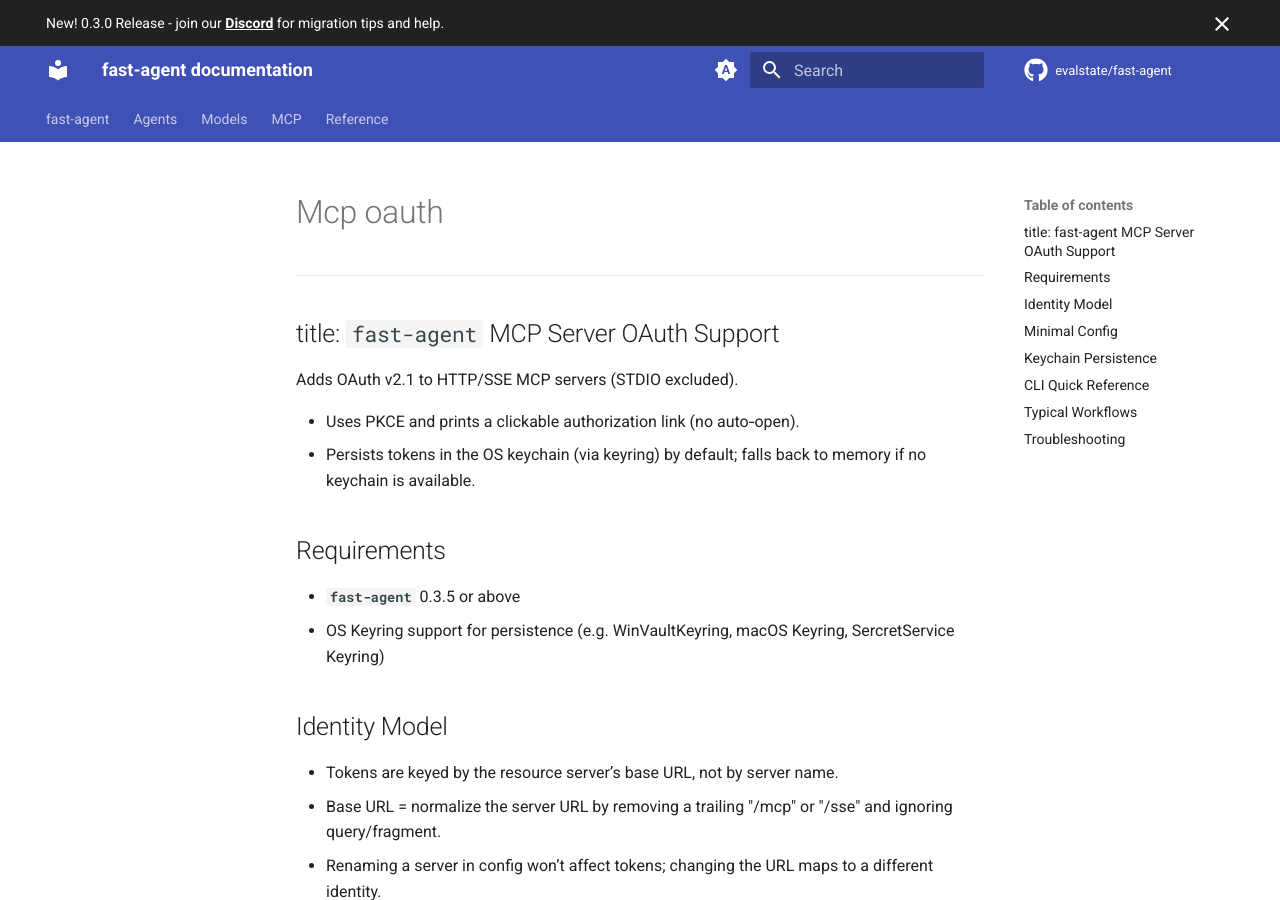
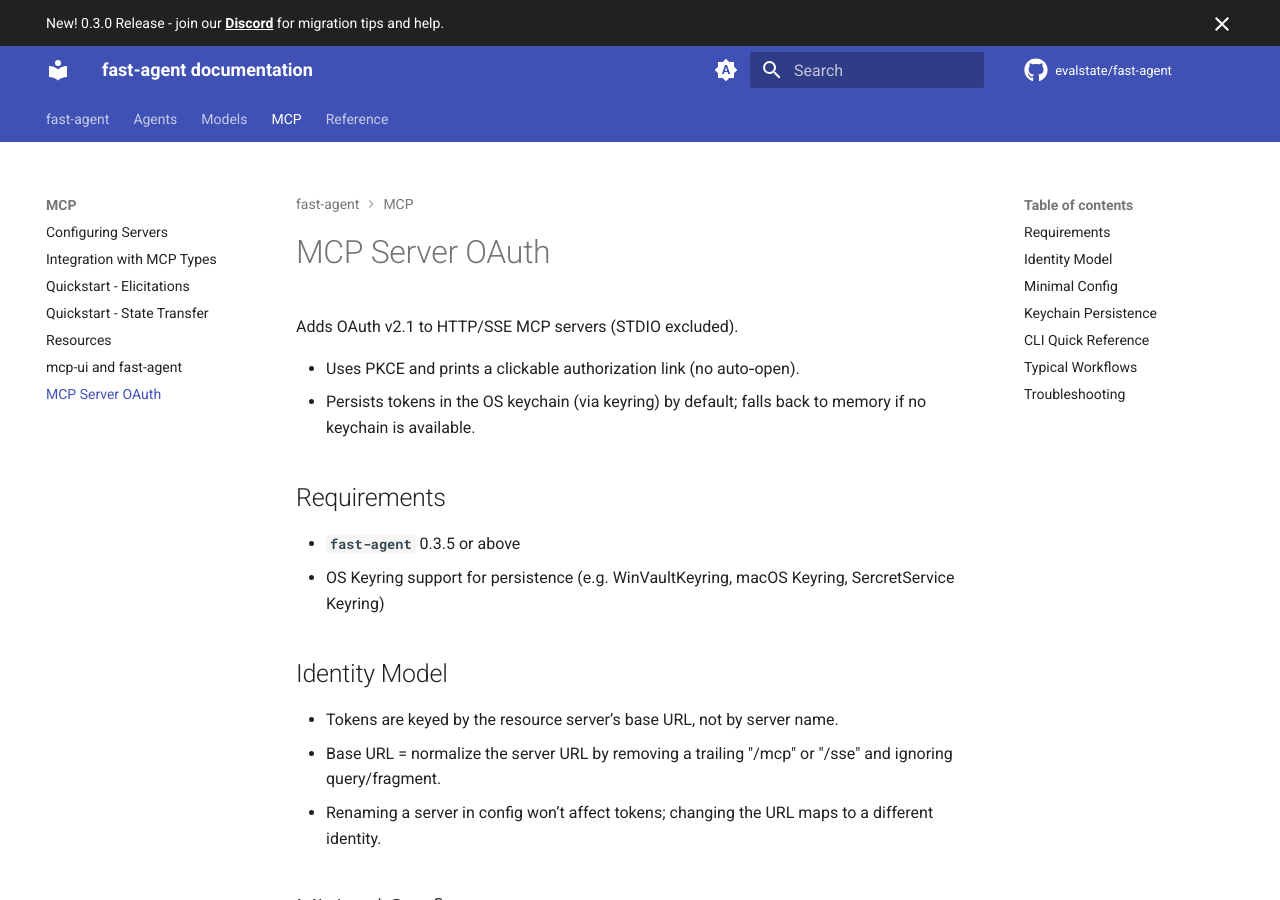
Before and after one commit to evalstate/fast-agent-docs, an MkDocs documentation site: the page built from docs/mcp/mcp-oauth.md, in a window 1280 px wide and 900 px high. Built offline with MkDocs 1.6.1 and Material for MkDocs 9.7.7, drawn with Linux system fonts in a browser that asks for light colours; comment, search, counter and statistics services are not loaded; some of the changed text lies outside the part shown.

Commit message:
add to sidebar

```diff
--- a/docs/mcp/mcp-oauth.md
+++ b/docs/mcp/mcp-oauth.md
@@ -1,8 +1,3 @@
----
-title: `fast-agent` MCP Server OAuth Support
----
-
-
 Adds OAuth v2.1 to HTTP/SSE MCP servers (STDIO excluded).
 
 - Uses PKCE and prints a clickable authorization link (no auto‑open).
--- a/mkdocs.yml
+++ b/mkdocs.yml
@@ -101,6 +101,7 @@
       - Quickstart - State Transfer: mcp/state_transfer.md
       - mcp/resources.md
       - mcp/mcp-ui.md
+      - MCP Server OAuth: mcp/mcp-oauth.md
   - Reference:
       - fast-agent go: ref/go_command.md
       - Config File: ref/config_file.md
```
